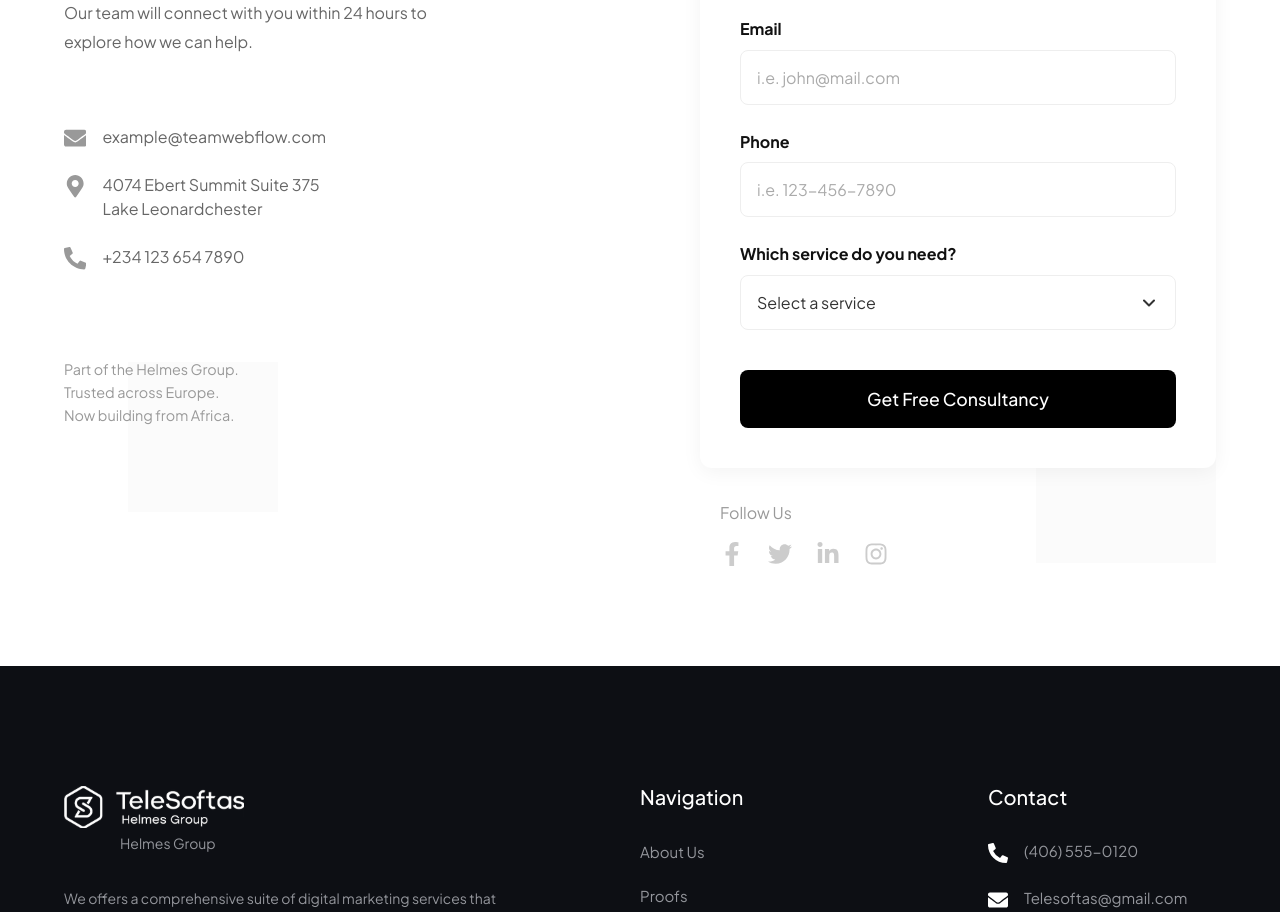
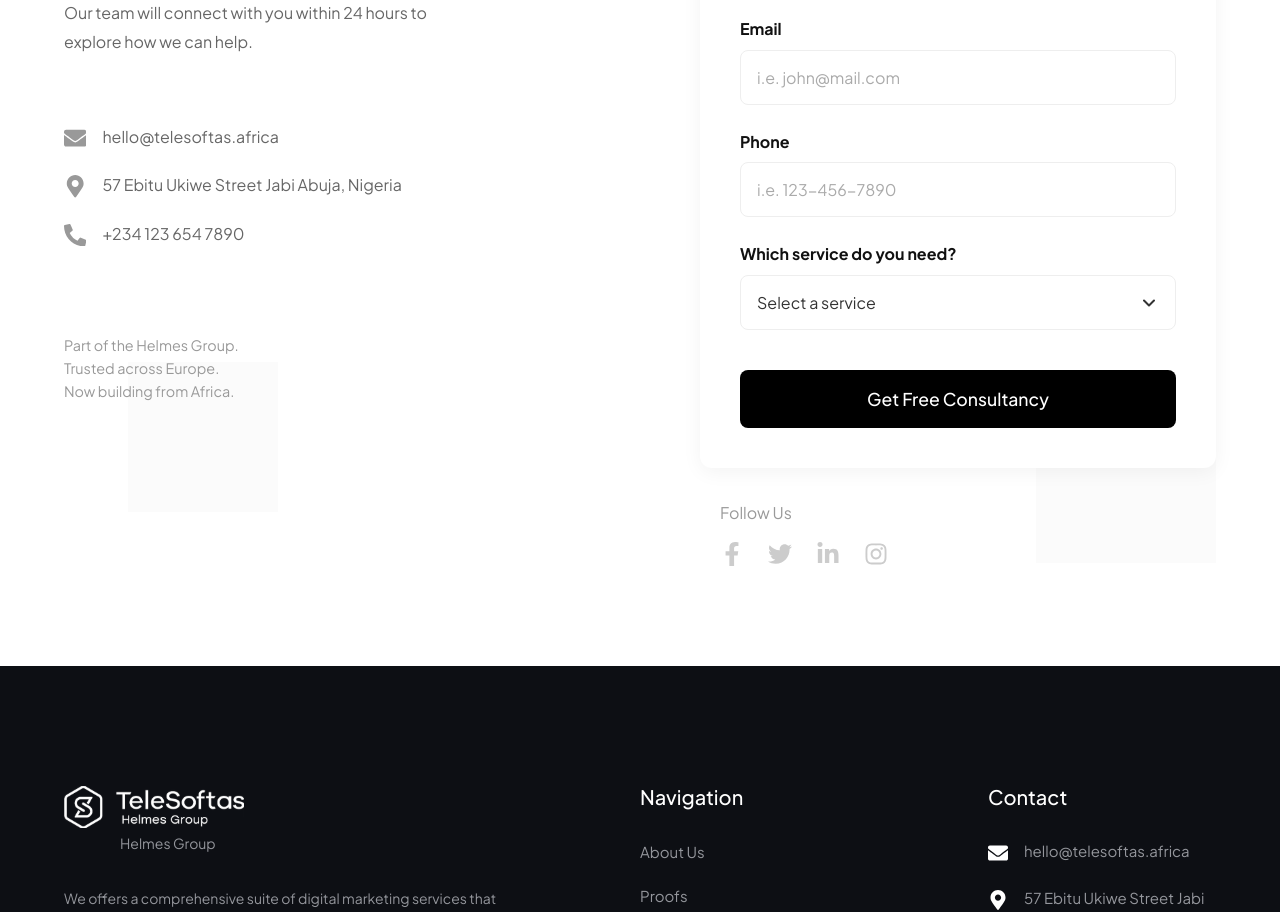
Before and after one commit to enviofleett/telesoftas_africa, a Next.js app: page / in a window 1280 px wide. Shown: the part 7840-8752 px from the top of the page. Built offline with nearby package versions, Linux system fonts and the light colour scheme; no server answers; the database is empty.

Commit message:
Update contact info: address, email, and phone

```diff
--- a/src/components/ContactContent/ContactContent.tsx
+++ b/src/components/ContactContent/ContactContent.tsx
@@ -30,13 +30,12 @@ export default function ContactContent() {
                     <div className={styles.contactInfo}>
                         <div className={styles.contactItem}>
                             <FaEnvelope className={styles.contactIcon} />
-                            <span>example@teamwebflow.com</span>
+                            <span>hello@telesoftas.africa</span>
                         </div>
                         <div className={styles.contactItem}>
                             <FaMapMarkerAlt className={styles.contactIcon} />
                             <span>
-                                4074 Ebert Summit Suite 375<br />
-                                Lake Leonardchester
+                                57 Ebitu Ukiwe Street Jabi Abuja, Nigeria
                             </span>
                         </div>
                         <div className={styles.contactItem}>
--- a/src/components/Footer/Footer.tsx
+++ b/src/components/Footer/Footer.tsx
@@ -1,4 +1,4 @@
-import { FaFacebookF, FaTwitter, FaLinkedinIn, FaInstagram, FaPhoneAlt, FaEnvelope, FaMapMarkerAlt } from "react-icons/fa";
+import { FaFacebookF, FaTwitter, FaLinkedinIn, FaInstagram, FaEnvelope, FaMapMarkerAlt } from "react-icons/fa";
 import styles from "./Footer.module.css";
 import Image from "next/image";
 import Link from "next/link";
@@ -56,19 +56,15 @@ export default function Footer() {
                 <div className={styles.column}>
                     <h3 className={styles.columnTitle}>Contact</h3>
                     <div className={styles.contactInfo}>
-                        <div className={styles.contactItem}>
-                            <FaPhoneAlt className={styles.contactIcon} />
-                            <span>(406) 555-0120</span>
-                        </div>
+
                         <div className={styles.contactItem}>
                             <FaEnvelope className={styles.contactIcon} />
-                            <span>Telesoftas@gmail.com</span>
+                            <span>hello@telesoftas.africa</span>
                         </div>
                         <div className={styles.contactItem}>
                             <FaMapMarkerAlt className={styles.contactIcon} />
                             <span>
-                                2972 Westheimer Rd. Santa Ana,<br />
-                                Illinois 85486
+                                57 Ebitu Ukiwe Street Jabi Abuja, Nigeria
                             </span>
                         </div>
                     </div>
```
